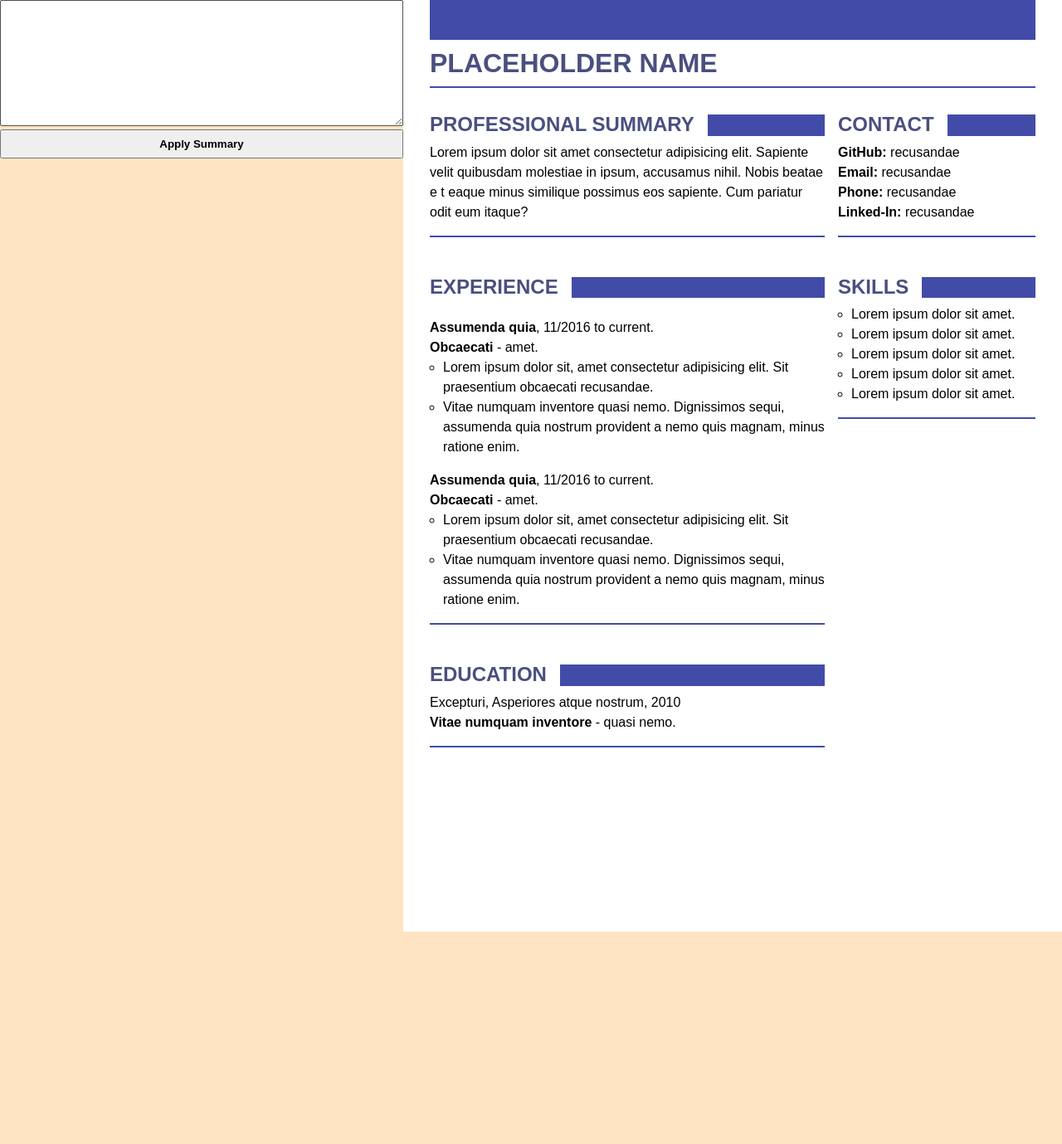
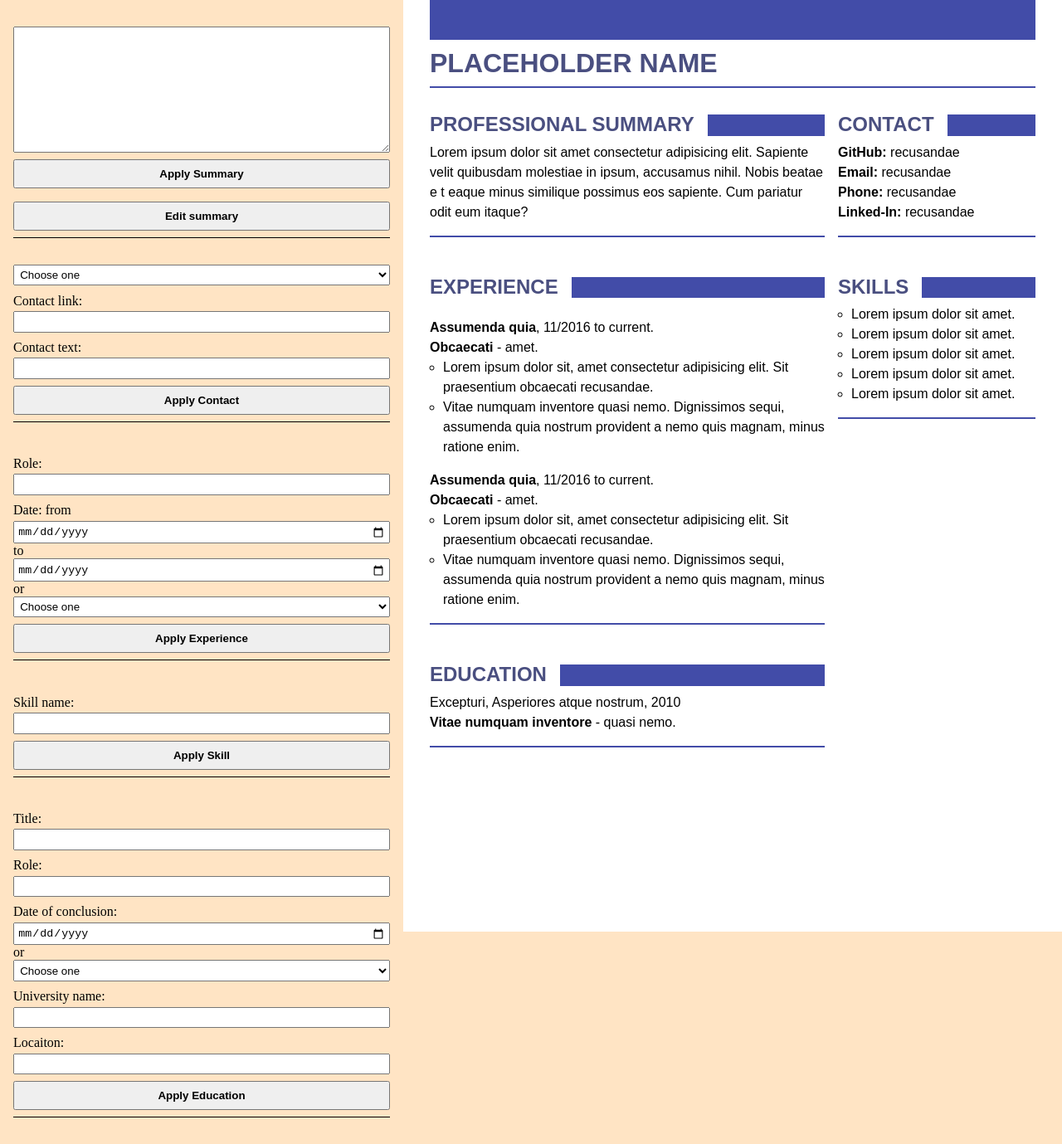
Before and after one commit to covolan/react-learning, a React (Vite) app in the folder project-odin-react/: page / in a window 1280 px wide. Shown: the whole page at 83% size. Before the commit the page ends 1123 px from the top, so only its background shows below. Built offline with nearby package versions, Linux system fonts and the light colour scheme.

Commit message:
Modified the edit bar

```diff
--- a/project-odin-react/src/App.jsx
+++ b/project-odin-react/src/App.jsx
@@ -1,12 +1,12 @@
 import { Fragment, useState } from "react";
 import Curriculum from "./components/Curriculum";
 import "./style/style.css";
-import EdditBar from "./components/EdditBar";
+import EditBar from "./components/EditBar";
 
 const App = () => {
   return (
     <main>
-      <EdditBar />
+      <EditBar />
       <Curriculum />
     </main>
   );
--- a/project-odin-react/src/components/EdditBar.jsx
+++ /dev/null
@@ -1,10 +0,0 @@
-const EdditBar = () => {
-    return (
-        <div className="eddit-bar">
-            <textarea className="eddit-bar-summary" name="summary-form" id="summary-form" cols="30" rows="10"></textarea>
-            <button className="btn" >Apply Summary</button>
-        </div>
-    );
-}
-
-export default EdditBar;
--- /dev/null
+++ b/project-odin-react/src/components/EditBar.jsx
@@ -0,0 +1,94 @@
+const SummaryForm = () => {
+  return (
+    <form action="" className="edit-bar-summary">
+      <textarea
+        className="edit-bar-summary-text"
+        name="summary-form"
+        id="summary-form"
+        cols="30"
+        rows="10"
+      ></textarea>
+      <button className="btn">Apply Summary</button>
+      <button className="btn">Edit summary</button>
+    </form>
+  );
+};
+
+const ContactForm = () => {
+  return (
+    <form className="edit-bar-contact">
+      <select name="contact-select" id="contact-select">
+        <option value="">Choose one</option>
+        <option value="github">GitHub</option>
+        <option value="email">Email</option>
+        <option value="phone">Phone</option>
+        <option value="linkedin">LinkedIn</option>
+      </select>
+      <label htmlFor="link">Contact link:</label>
+      <input id="link" type="text" />
+      <label htmlFor="link-text">Contact text:</label>
+      <input id="link-text" type="text" />
+      <button className="btn">Apply Contact</button>
+    </form>
+  );
+};
+
+const ExperienceForm = () => {
+  return (
+    <form className="edit-bar-experience">
+      <label htmlFor="role">Role: </label>
+      <input id="role" type="text" />
+      <label htmlFor="date">Date: from </label>
+      <input type="date" /> to <input type="date" /> or
+      <select name="current" id="current">
+        <option value=""> Choose one</option>
+        <option value="current">Current Job</option>
+      </select>
+      <button className="btn">Apply Experience</button>
+    </form>
+  );
+};
+
+const SkillsForm = () => {
+  return (
+    <form className="edit-bar-skills">
+      <label htmlFor="skill">Skill name: </label>
+      <input id="skill" type="text" />
+      <button className="btn">Apply Skill</button>
+    </form>
+  );
+};
+
+const EducationForm = () => {
+  return (
+    <form className="edit-bar-education">
+      <label htmlFor="title">Title: </label>
+      <input id="title" type="text" />
+      <label htmlFor="education-role">Role: </label>
+      <input id="education-role" type="text" />
+      <label htmlFor="date-conclusion">Date of conclusion: </label>
+      <input id="date-conclusion" type="date" /> or{" "}
+      <select name="date-current" id="date-current">
+        <option value="">Choose one</option>
+        <option value="current">current</option>
+      </select>
+      <label htmlFor="university-name">University name:</label>
+      <input id="university-name" type="text" />
+      <label htmlFor="location">Locaiton: </label>
+      <input id="location" type="text" />
+      <button className="btn">Apply Education</button>
+    </form>
+  );
+};
+
+const EditBar = () => {
+  return <div className="edit-bar">
+    <SummaryForm />
+    <ContactForm />
+    <ExperienceForm />
+    <SkillsForm />
+    <EducationForm />
+  </div>;
+};
+
+export default EditBar;
--- a/project-odin-react/src/style/style.css
+++ b/project-odin-react/src/style/style.css
@@ -13,17 +13,31 @@ main {
   grid-template-columns: 1fr 1fr;
 }
 
-.eddit-bar {
+.edit-bar {
   width: 100%;
 }
-.eddit-bar-summary {
+.edit-bar-summary-text {
   min-width: 100%;
+  max-width: 100%;
+}
+.edit-bar-contact, .edit-bar-experience, .edit-bar-skills, .edit-bar-education, .edit-bar-summary {
+  border-bottom: 1px solid black;
+  display: flex;
+  flex-direction: column;
+  margin: 2rem 1rem;
+}
+.edit-bar-contact input, .edit-bar-contact select, .edit-bar-experience input, .edit-bar-experience select, .edit-bar-skills input, .edit-bar-skills select, .edit-bar-education input, .edit-bar-education select, .edit-bar-summary input, .edit-bar-summary select {
+  padding: 0.2rem;
+}
+.edit-bar-contact label, .edit-bar-experience label, .edit-bar-skills label, .edit-bar-education label, .edit-bar-summary label {
+  margin: 0.6rem 0 0.2rem;
 }
 
 .btn {
   padding: 0.5rem;
   width: 100%;
   font-weight: 700;
+  margin: 0.5rem 0;
 }
 
 .cv {
--- a/project-odin-react/src/style/style.scss
+++ b/project-odin-react/src/style/style.scss
@@ -16,10 +16,25 @@ main {
     grid-template-columns: 1fr 1fr;
 }
 
-.eddit-bar {
+.edit-bar {
     width: 100%;
     &-summary {
-        min-width: 100%;
+        &-text{
+            min-width: 100%;
+            max-width: 100%;
+        }
+    }
+    &-contact, &-experience, &-skills, &-education, &-summary {
+        border-bottom: 1px solid black;
+        display: flex;
+        flex-direction: column;
+        margin: 2rem 1rem;
+        input, select {
+            padding: 0.2rem;
+        }
+        label {
+            margin: 0.6rem 0 0.2rem;
+        }
     }
 }
 
@@ -27,6 +42,7 @@ main {
     padding: 0.5rem;
     width: 100%;
     font-weight: 700;
+    margin: 0.5rem 0;
 }
 
 .cv {
```
Also changed, not shown: 1 other file (tests, documents, lock files or other folders).
